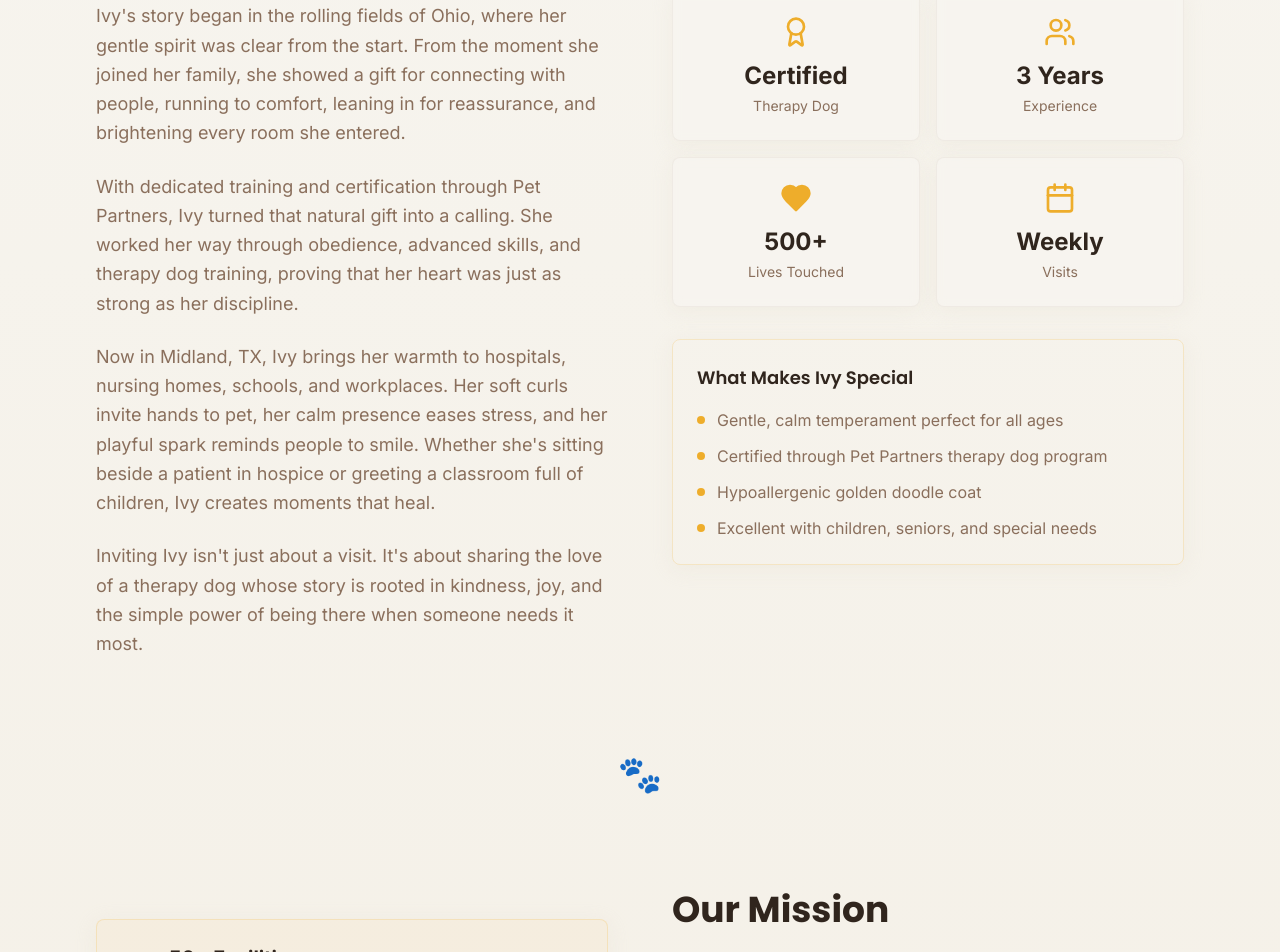
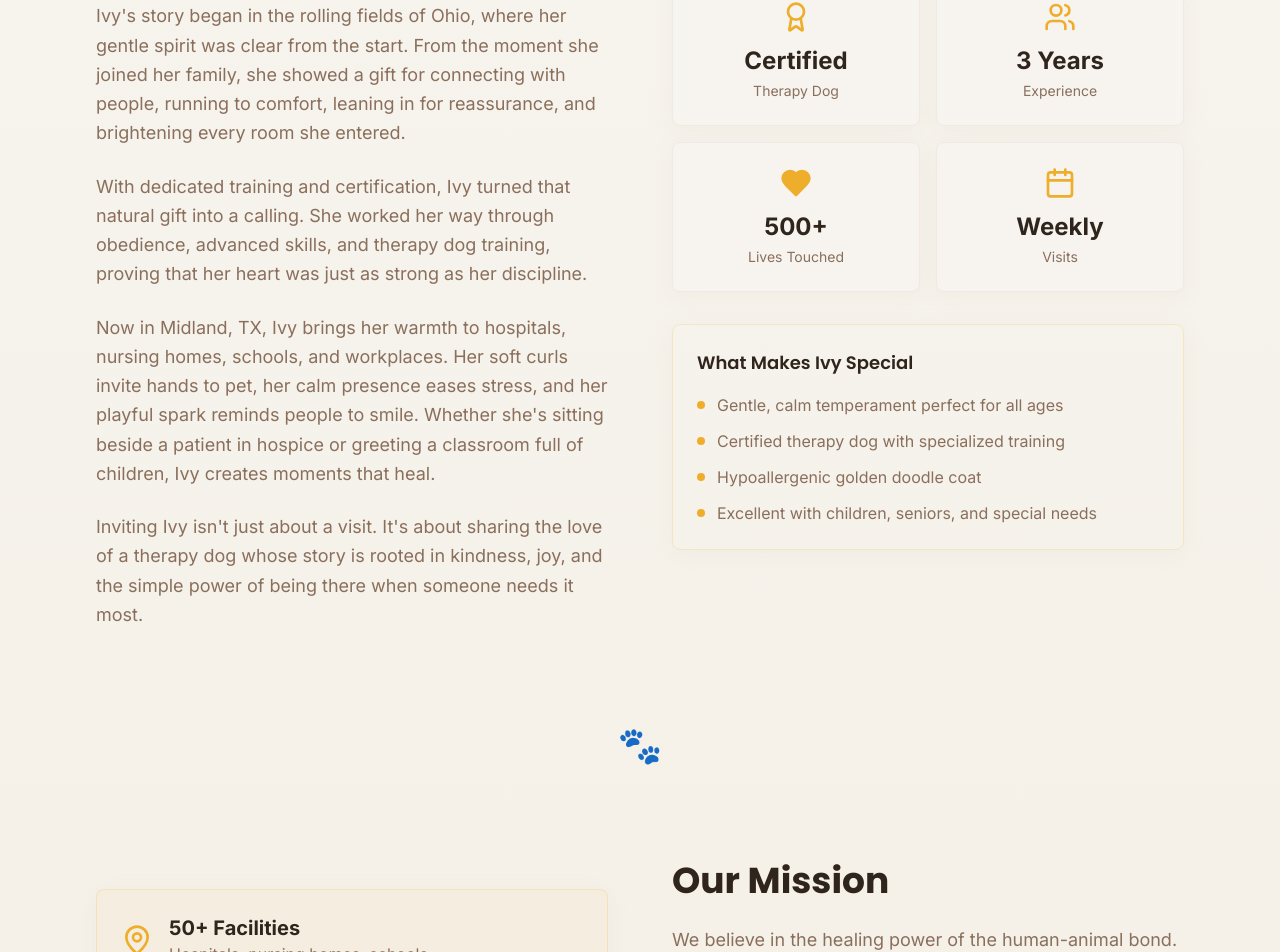
Before and after one commit to Sugar-Kane/ivy-pawsitive-vibes, a React (Vite) app: page /about in a window 1280 px wide. Shown: the part 1012-1964 px from the top of the page. Built offline with nearby package versions, Linux system fonts and the light colour scheme.

Commit message:
Update About section text
Remove "Pet Partners" from Ivy's story and update the text to "with dedicated training and certification".
-edited src/components/About.tsx

```diff
--- a/src/components/About.tsx
+++ b/src/components/About.tsx
@@ -62,7 +62,7 @@ const About = () => {
                     comfort, leaning in for reassurance, and brightening every room she entered.
                   </p>
                   <p>
-                    With dedicated training and certification through Pet Partners, Ivy turned that natural gift into
+                    With dedicated training and certification, Ivy turned that natural gift into
                     a calling. She worked her way through obedience, advanced skills, and therapy dog training, proving
                     that her heart was just as strong as her discipline.
                   </p>
@@ -127,7 +127,7 @@ const About = () => {
                     </li>
                     <li className="flex items-center space-x-3">
                       <div className="w-2 h-2 bg-primary rounded-full"></div>
-                      <span>Certified through Pet Partners therapy dog program</span>
+                      <span>Certified therapy dog with specialized training</span>
                     </li>
                     <li className="flex items-center space-x-3">
                       <div className="w-2 h-2 bg-primary rounded-full"></div>
```
